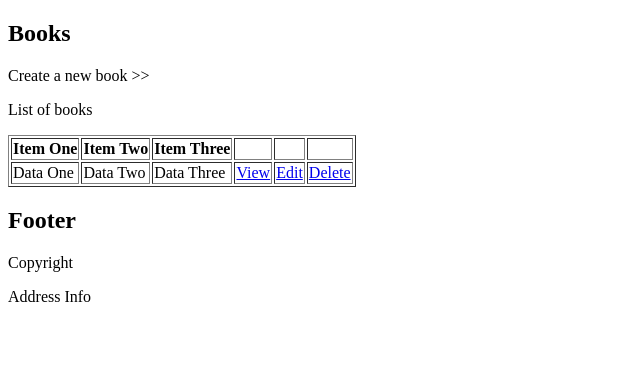
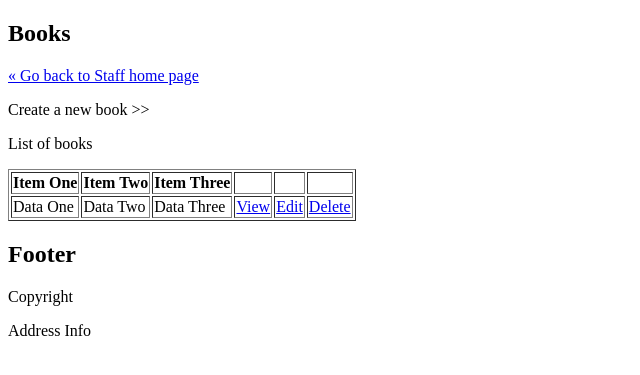
Before and after one commit to lmagnuson07/logans-books, a PHP site: page /staff/book/index.php in a window 1280 px wide. Shown: the part 204-579 px from the top of the page, without its empty margins (0-640 px from the left). Run offline with PHP 8.4, Linux system fonts and the light colour scheme.

Commit message:
Navigation links setup between book index and staff index. URL path constants setup. url_for method custom method added.

```diff
--- /dev/null
+++ b/private/functions.php
@@ -0,0 +1,9 @@
+<?php
+
+function url_for($script_path) {
+	// add the leading '/' if not present
+	if($script_path[0] != '/') {
+		$script_path = "/" . $script_path;
+	}
+	return WWW_ROOT . $script_path;
+}
--- a/private/initialize.php
+++ b/private/initialize.php
@@ -1 +1,13 @@
 <?php
+ob_start();
+
+CONST PRIVATE_PATH = __DIR__;
+define("PROJECT_PATH", dirname(__DIR__));
+CONST PUBLIC_PATH = PROJECT_PATH . '\public';
+CONST SHARED_PATH = PRIVATE_PATH . '\shared';
+
+$public_end = strpos($_SERVER['SCRIPT_NAME'], '/public') + 7;
+$doc_root = substr($_SERVER['SCRIPT_NAME'], 0, $public_end);
+define("WWW_ROOT", $doc_root);
+
+require_once('functions.php');
--- a/private/shared/staff_header.php
+++ b/private/shared/staff_header.php
@@ -1,5 +1,6 @@
 <?php
-
+if(!isset($page_title)) { $page_title = 'Logan\'s Books'; }
+if(!isset($page_heading)) { $page_heading = 'Logan\'s Books'; }
 ?>
 <!doctype html>
 <html lang="en">
@@ -8,14 +9,14 @@
 	<meta name="viewport"
 				content="width=device-width, user-scalable=no, initial-scale=1.0, maximum-scale=1.0, minimum-scale=1.0">
 	<meta http-equiv="X-UA-Compatible" content="ie=edge">
-	<title>Logan's Books - [Admin Area]</title>
+	<title><?php echo $page_title; ?> - [Admin Area]</title>
 </head>
 <body>
 <header>
-	<h1>Logan's Books - [Admin Area]</h1>
+	<h1><?php echo $page_heading; ?> - [Admin Area]</h1>
 	<nav>
 		<ul>
-			<li><a href="book/index.php">Books</a></li>
+			<li><a href="<?php echo url_for('/staff/book'); ?>">Books</a></li>
 		</ul>
 		<?php require_once('book_navigation.php'); ?>
 	</nav>
--- a/public/staff/book/index.php
+++ b/public/staff/book/index.php
@@ -1,7 +1,11 @@
 <?php
-	require_once('../../../private/shared/staff_header.php');
+require_once('../../../private/initialize.php');
+
+$page_title = "Book CRUD";
+require_once('../../../private/shared/staff_header.php');
 ?>
 <h2>Books</h2>
+<a href="<?php echo url_for('/staff/'); ?>">&laquo; Go back to Staff home page</a>
 <p>Create a new book >></p>
 <p>List of books</p>
 <table border="1">
--- a/public/staff/index.php
+++ b/public/staff/index.php
@@ -1,5 +1,7 @@
 <?php
-	require_once('../../private/shared/staff_header.php');
+require_once('../../private/initialize.php');
+
+require_once('../../private/shared/staff_header.php');
 ?>
 	<!--	redirect to login page from here if user is not logged in -->
 	<h2>About This Page</h2>
```
